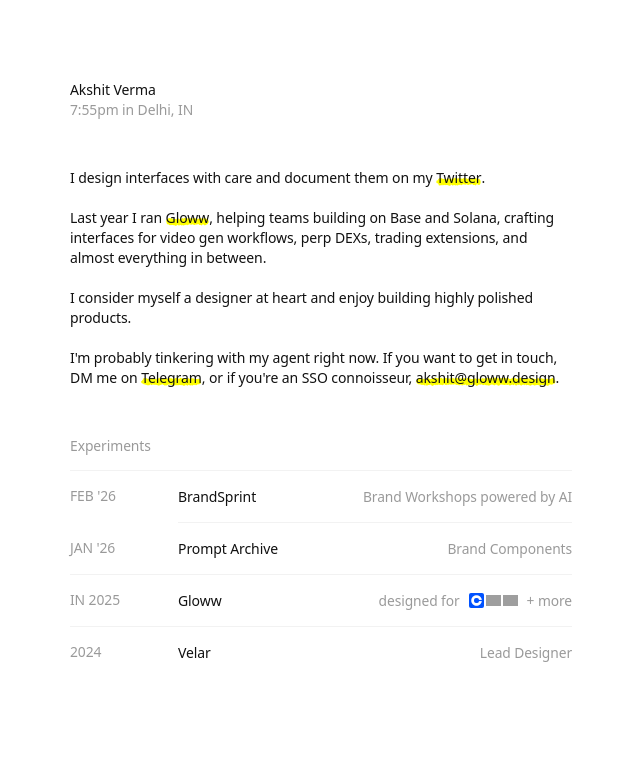
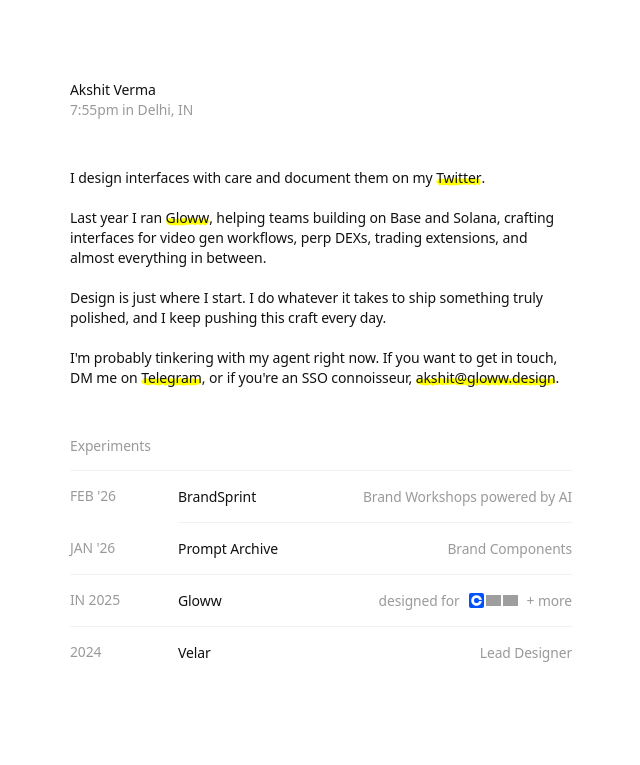
Before and after one commit to shogun101/akshit-portfolio, a Next.js app: page / in a window 1280 px wide. Shown: the top 765 px of the page, without its empty margins (319-959 px from the left). Built offline with nearby package versions, Linux system fonts and the light colour scheme; grey boxes are pictures that could not be loaded.

Commit message:
copy: update 3rd bio paragraph

```diff
--- a/app/page.tsx
+++ b/app/page.tsx
@@ -158,7 +158,7 @@
 
           <div className="text-[14px] font-medium leading-[20px] tracking-[-0.09px] text-[#111]">
             <TextEffect per="word" preset="fade-in-blur" delay={0.7} speedReveal={0.02} speedSegment={0.4}>
-              I consider myself a designer at heart and enjoy building highly polished products.
+              Design is just where I start. I do whatever it takes to ship something truly polished, and I keep pushing this craft every day.
             </TextEffect>
           </div>
 
```
